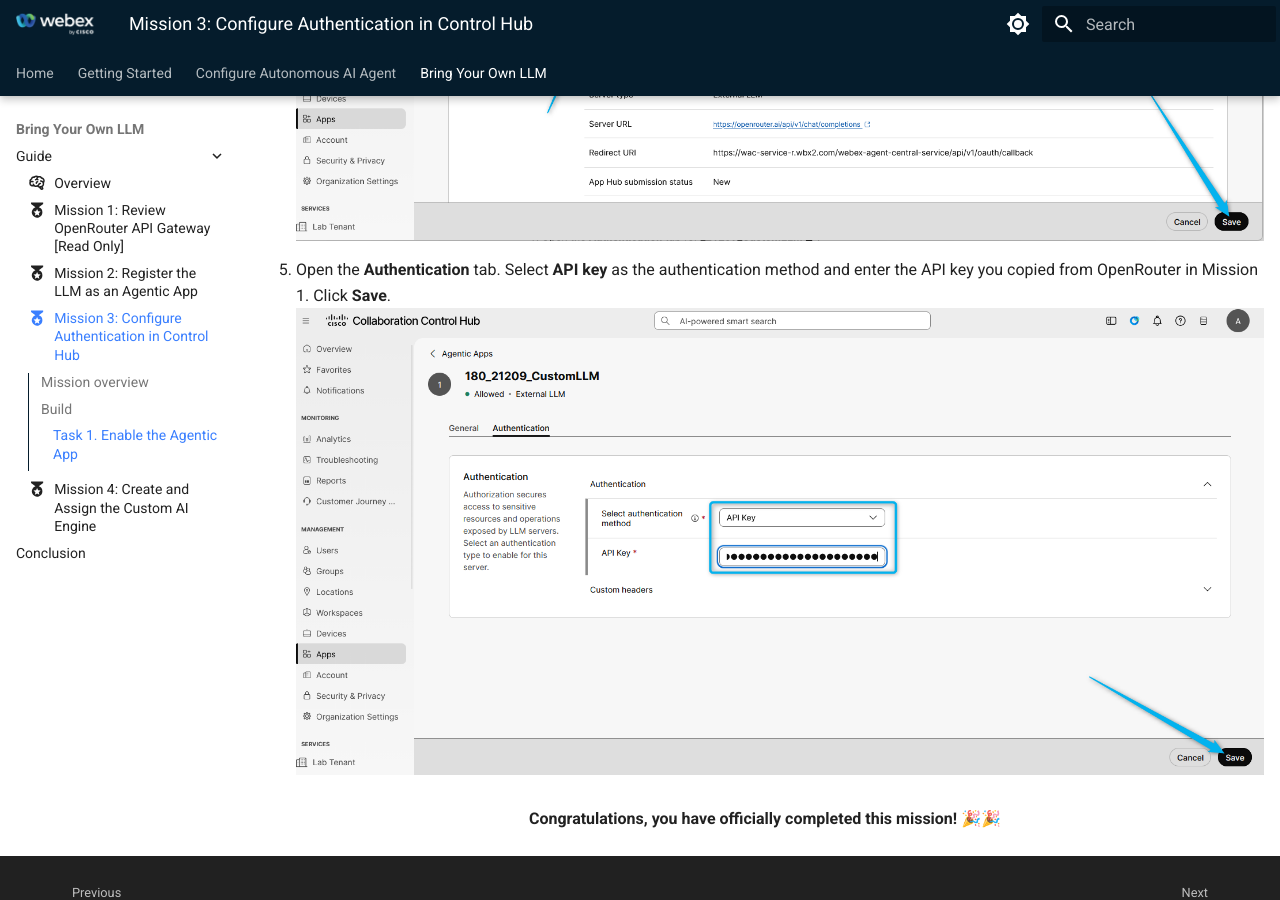
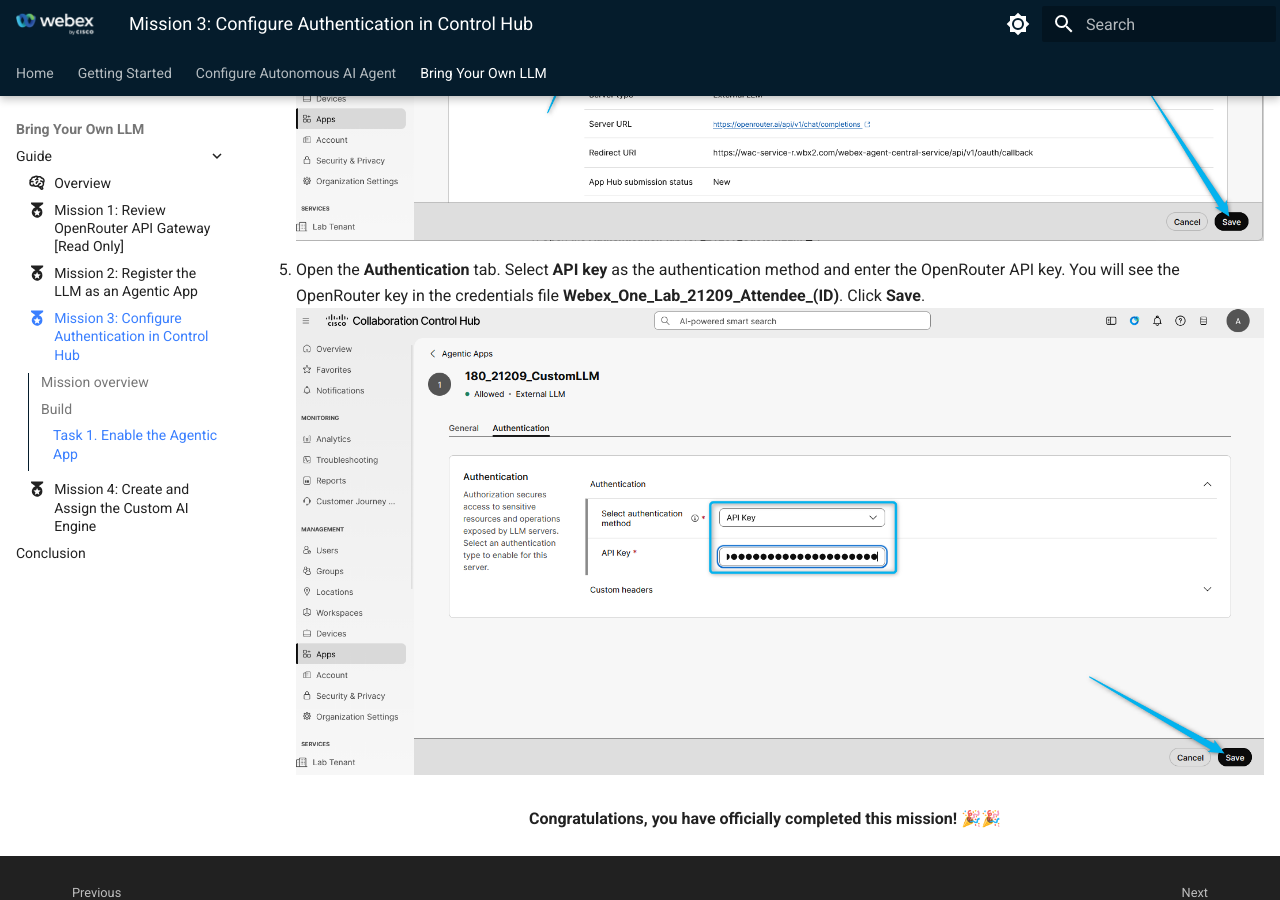
Before and after one commit to WebexCC-SA/LAB-21209, an MkDocs documentation site: the page built from docs/main/BYO_LLM_Mission2.md, in a window 1280 px wide and 900 px high, scrolled down 1843 px. Built offline with MkDocs 1.6.1 and Material for MkDocs 9.7.7, drawn with Linux system fonts in a browser that asks for light colours.

Commit message:
Point attendees to the OpenRouter key in their credentials file.
Co-authored-by: Cursor <cursoragent@cursor.com>

```diff
--- a/docs/main/BYO_LLM_Mission2.md
+++ b/docs/main/BYO_LLM_Mission2.md
@@ -29,7 +29,7 @@ Your mission is to:
 ![Profiles](../graphics/Lab1_AI_Agent/OpenR_20.png)
 
 
-5. Open the **Authentication** tab. Select **API key** as the authentication method and enter the API key you copied from OpenRouter in Mission 1. Click **Save**.
+5. Open the **Authentication** tab. Select **API key** as the authentication method and enter the OpenRouter API key. You will see the OpenRouter key in the credentials file **Webex_One_Lab_21209_Attendee_(ID)**. Click **Save**.
 ![Profiles](../graphics/Lab1_AI_Agent/OpenR_21.png)
 
 <p style="text-align:center"><strong>Congratulations, you have officially completed this mission! 🎉🎉 </strong></p>
```
Also changed, not shown: docs/main/overview.md (+1 -1 lines).
